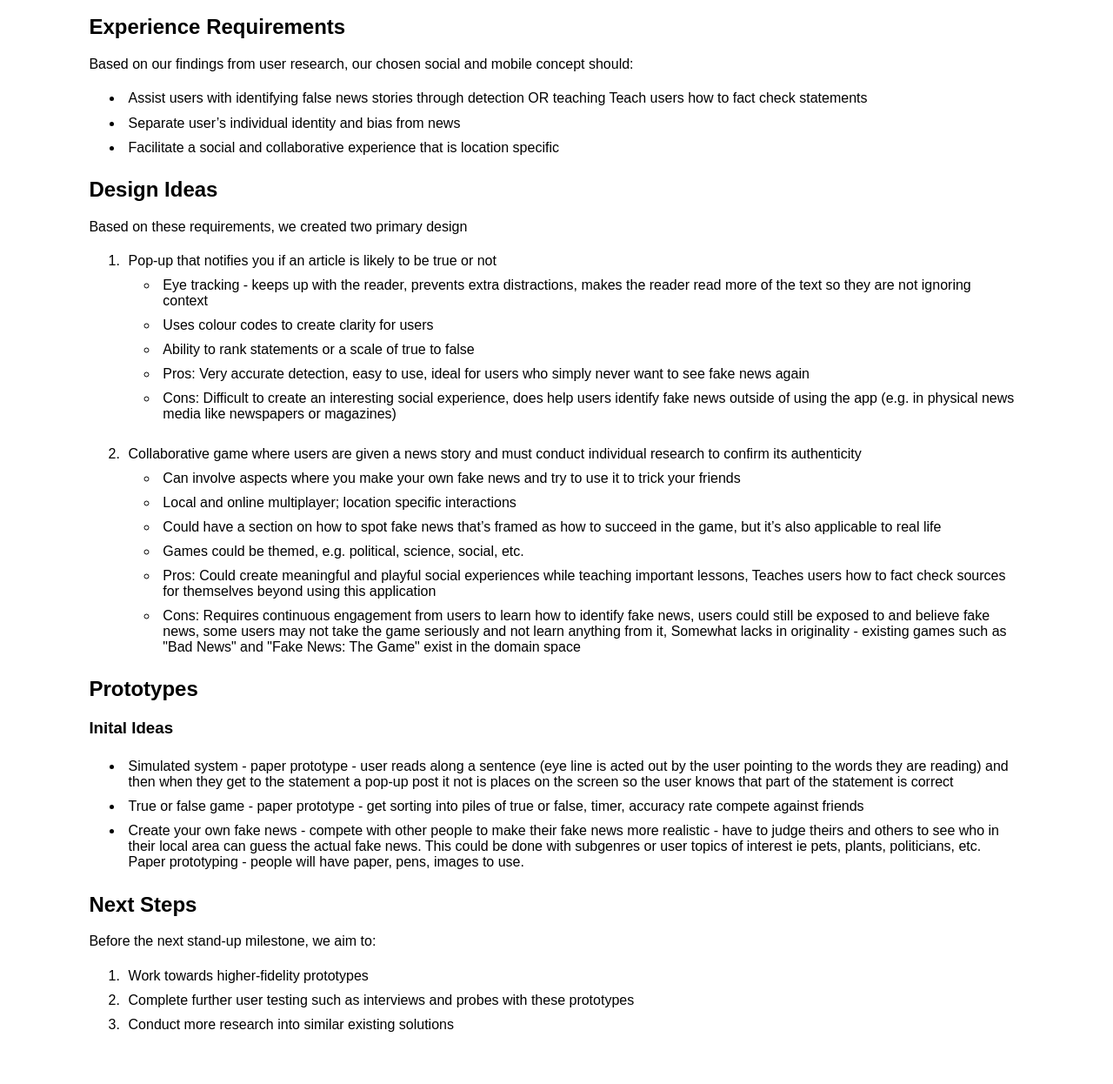
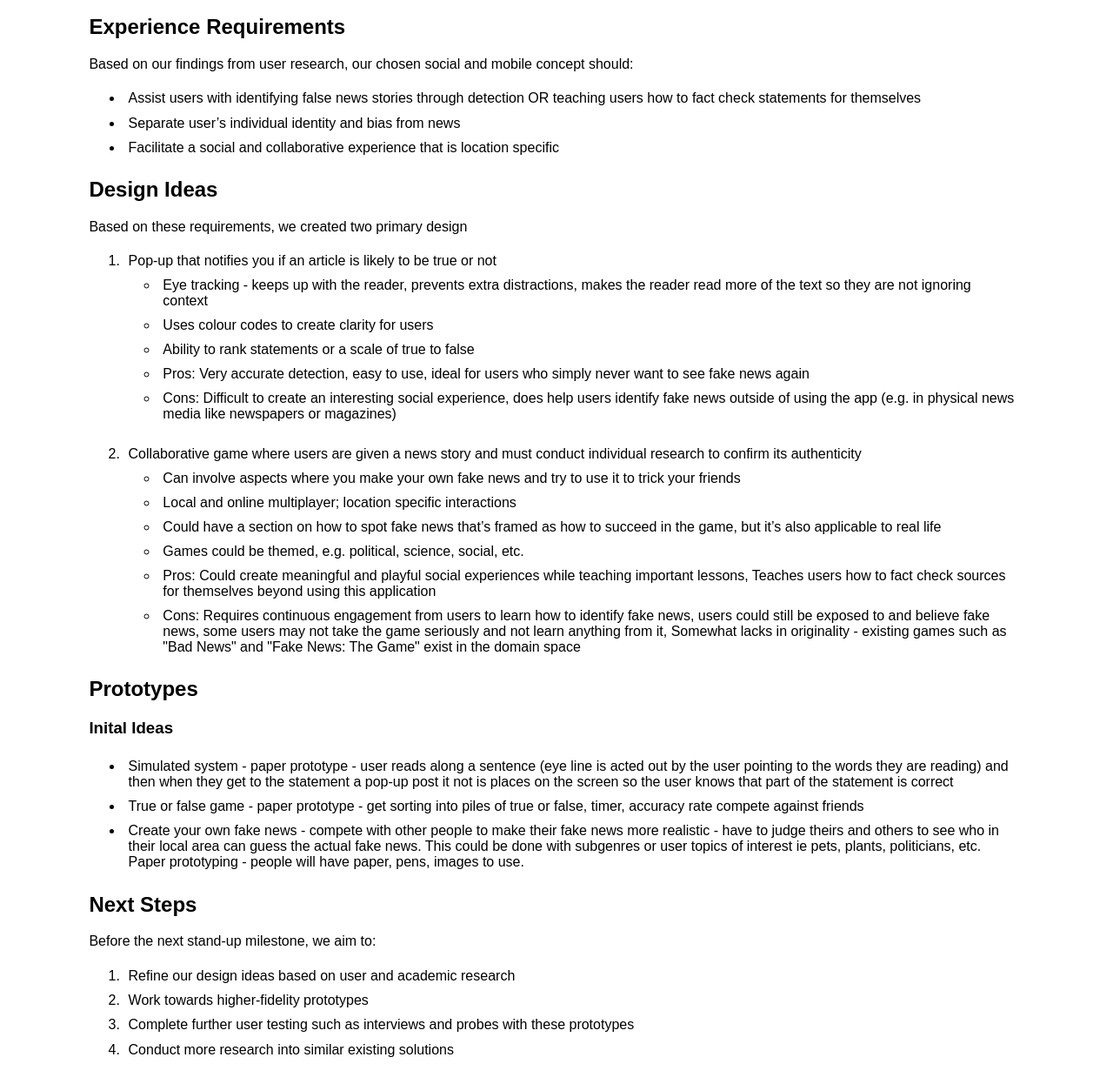
Before and after one commit to cfogd/DECO3500-Team5, a plain HTML site: page standup_one/standup_one.html in a window 1280 px wide. Shown: the part 433-1679 px from the top of the page at 87% size. Before the commit the page ends 1651 px from the top, so only its background shows below. Drawn offline with Linux system fonts and the light colour scheme.

Commit message:
proofreading

```diff
--- a/standup_one/standup_one.html
+++ b/standup_one/standup_one.html
@@ -11,7 +11,7 @@
         <h1>Stand-up One Summary (Week 8)</h1>
 
         <h2>User Research</h2>
-        <p>We conducted <a href=user_testing.html>user testing</a>  in the form of interviews and probes with our target users to get
+        <p>We conducted <a href=user_testing.html>user testing</a> in the form of interviews and probes with our target users to get
             a better idea of the domain and their views and opinions on fake news. For this round of user testing,
             we were not concerned with specific designs or prototypes; as a team, we decided we needed to get a better idea of
             fake news itself first. Overall, based on the responses of users, we found that:
@@ -29,7 +29,7 @@
         <p>Based on our findings from user research, our chosen social and mobile concept should:</p>
         <ul>
             <li>Assist users with identifying false news stories through detection OR teaching
-                Teach users how to fact check statements
+                users how to fact check statements for themselves
             </li>
             <li>Separate user’s individual identity and bias from news</li>
             <li>Facilitate a social and collaborative experience that is location specific</li>
@@ -106,6 +106,7 @@
         <h2>Next Steps</h2>
         <p>Before the next stand-up milestone, we aim to:</p>
         <ol>
+            <li>Refine our design ideas based on user and academic research</li>
             <li>Work towards higher-fidelity prototypes</li>
             <li>Complete further user testing such as interviews and probes with these prototypes</li>
             <li>Conduct more research into similar existing solutions</li>
```
